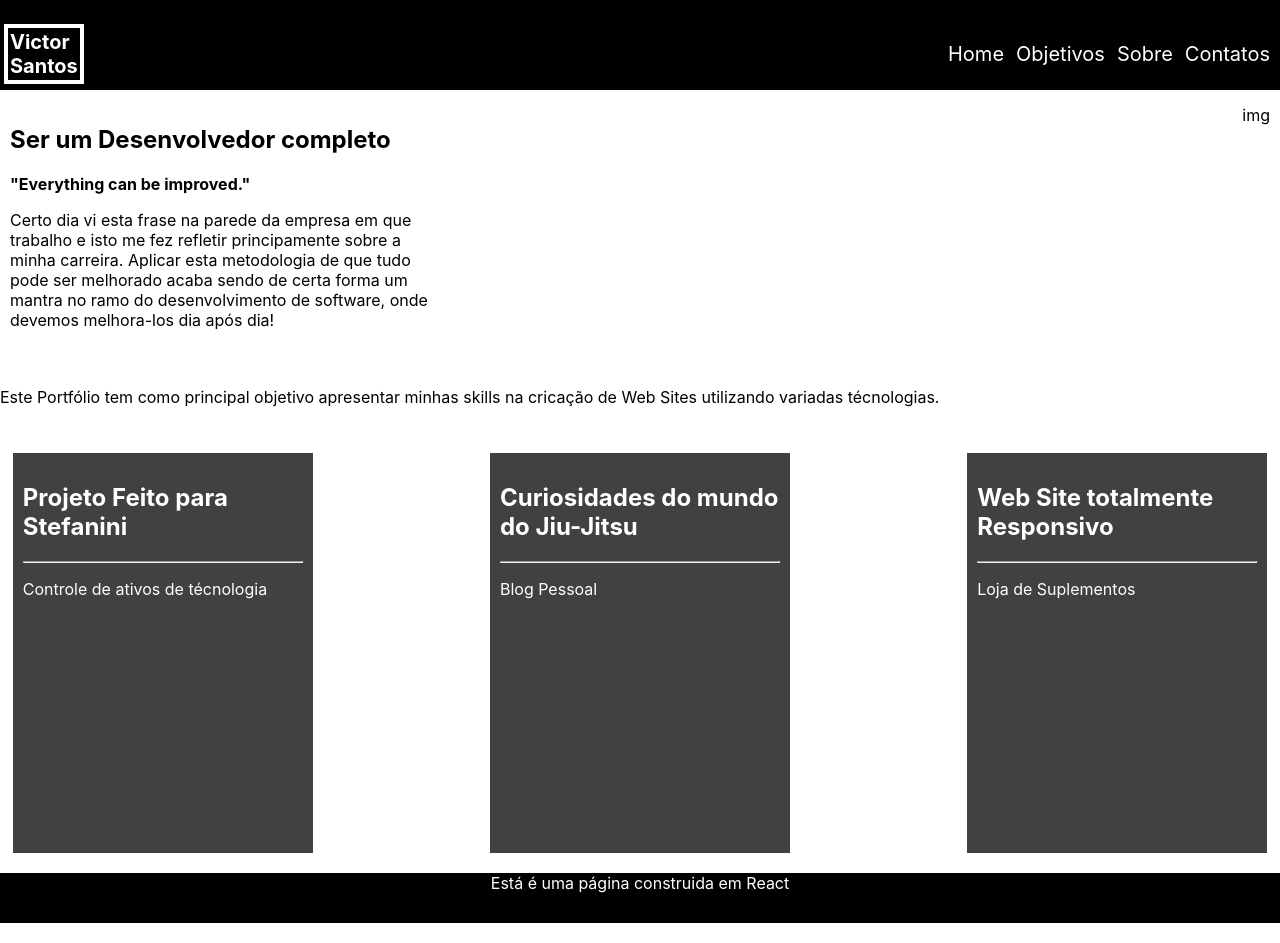
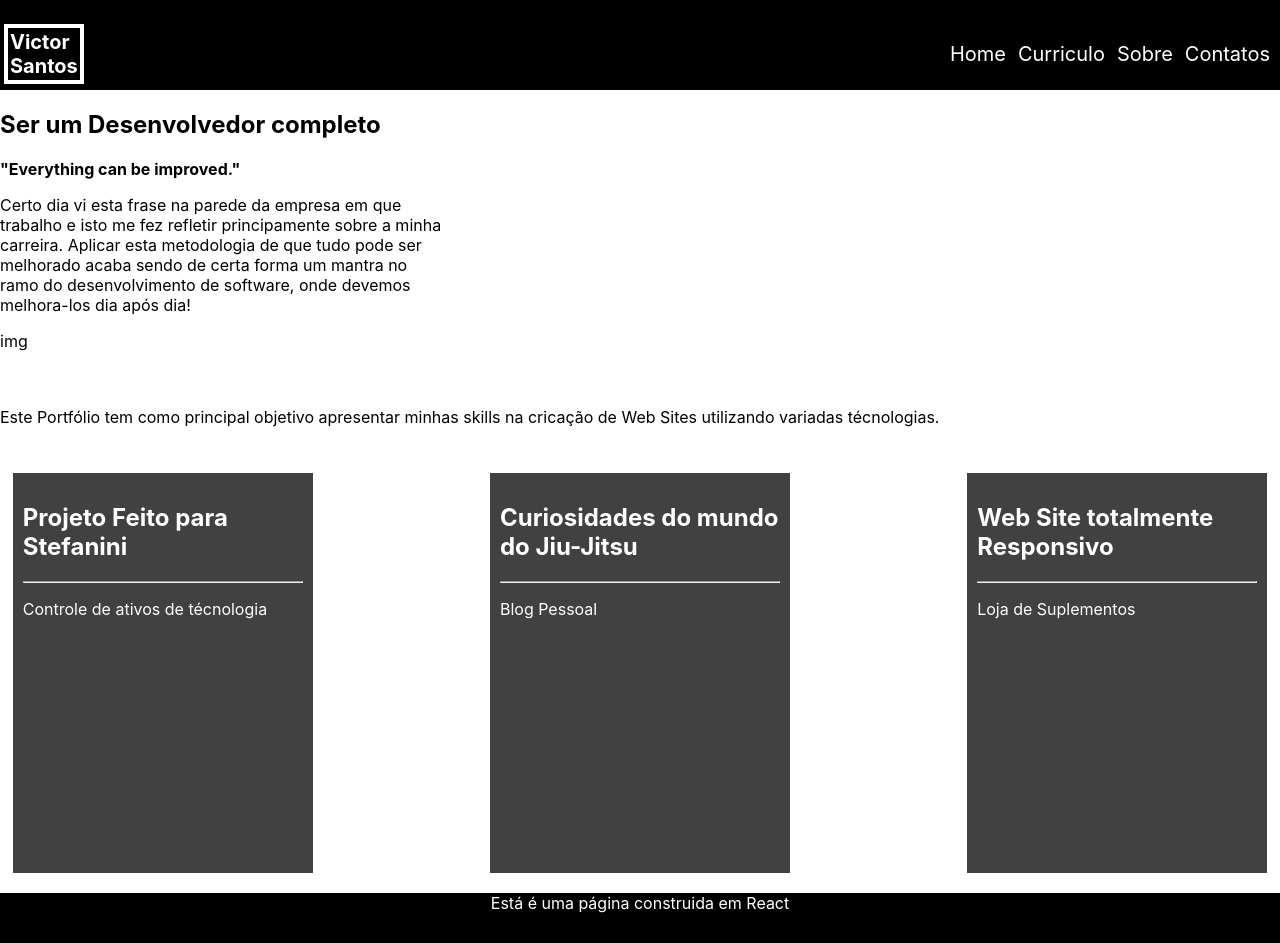
Before and after one commit to victorwsantos/react-page, a React (Create React App) app: page / in a window 1280 px wide. Built offline with nearby package versions, Linux system fonts and the light colour scheme.

Commit message:
Ajuste Homepage

```diff
--- a/src/App.css
+++ b/src/App.css
@@ -4,8 +4,10 @@
 }
 body{
   margin: none;
+  position: relative;
 
 }
+
 
 .topo{
   height: 90px;
@@ -84,6 +86,7 @@ body{
   width: 100%;
   text-align: center;
   height: 50px;
+  position: absolute
 }
 .botoes-pg-index button:hover{
   background-color: rgba(0, 0, 0, 0.253);
@@ -103,6 +106,7 @@ transition: 0.6s;
 #apresentacao{
   width: 35%;
 }
+
 #apresentacao p{
   padding: 0px;
 }
@@ -117,7 +121,8 @@ transition: 0.6s;
 #paginaObjetivos{
   display: flex;
     flex-direction: column;
-    justify-content: space-between
+    justify-content: space-between;
+
 }
 .sonhos{
   margin-top: 40px;
@@ -130,6 +135,12 @@ transition: 0.6s;
   margin-top: 10px;
   padding: 10px;
 }
+.pg-completa{
+  display: flex;
+  flex-direction: column;
+  justify-content: space-between;
+  height: 100vh;
+}
 .flashsHome{
   display: flex;
   justify-content: space-between;
@@ -137,6 +148,7 @@ transition: 0.6s;
   margin: 20px auto;
   flex-wrap: wrap;
   border-top: 10px;
+  flex-grow: 1;
 
 }
 @media (max-width: 700px){
@@ -170,7 +182,6 @@ transition: 0.6s;
     overflow-y: hidden;
     background-color: black;
     transition: 0.6s;
-    height: 0px;
     z-index: 100;
   }
   #navega.active{
--- a/src/componentes/Header/index.js
+++ b/src/componentes/Header/index.js
@@ -13,7 +13,7 @@ export default function Header(){
                 <nav id='navega'>
                     <ul id='menu'>
                         <li><Link to='/' className="Home" >Home</Link></li>
-                        <li><Link to='/Objetivos' className="objetivos" >Objetivos</Link></li>
+                        <li><Link to='/Objetivos' className="objetivos" >Curriculo</Link></li>
                         <li><Link to='/Sobre' className="sobre" >Sobre</Link></li>
                         <li><Link to='/Contatos' className="Contatos">Contatos</Link></li>
                     </ul>
--- a/src/componentes/Home/index.js
+++ b/src/componentes/Home/index.js
@@ -9,19 +9,16 @@ function Home() {
   return (
     <div className='pg-completa'>
       <Header />
-      <div id='paginaObjetivos'>
-          <div id='objetivos'>
               <div id="apresentacao">
                   <h2>Ser um Desenvolvedor completo</h2>
                   <p><b><span>"</span>Everything can be improved."</b></p>
                   <p>Certo dia vi esta frase na parede da empresa em que trabalho e  isto me fez refletir principamente sobre a minha carreira. Aplicar esta metodologia de que tudo pode ser melhorado
                       acaba sendo de certa forma um mantra no ramo do desenvolvimento de software, onde devemos melhora-los dia após dia!
                   </p>
-                  </div>
+              </div>
                   <div>
                       img
                   </div>
-              </div>
               <div className='sonhos'>
                   <p>Este Portfólio tem como principal objetivo apresentar minhas skills na cricação de Web Sites utilizando variadas técnologias.</p>
               </div>
@@ -29,15 +26,12 @@ function Home() {
                 <FlashCards titulo='Projeto Feito para Stefanini' descricao='Controle de ativos de técnologia'/>
                 <FlashCards titulo='Curiosidades do mundo do Jiu-Jitsu' descricao='Blog Pessoal'/>
                 <FlashCards titulo='Web Site totalmente Responsivo' descricao='Loja de Suplementos'/>
+              </div>
+      <div>
+        < Footer/>
+      </div>
+    </div>
 
-              </div>
-             <div>
-             <Footer/>
-             </div>
-
-      </div>
-
-    </div>
 
   );
 }
--- a/src/componentes/Sobre/index.js
+++ b/src/componentes/Sobre/index.js
@@ -7,10 +7,7 @@ const Sobre = () => (
     <div>
     < Header />
     <div>
-        <Card />
-        <Card />
-        <Card />
-        <Card />
+
     </div>
     < Footer  />
 
```
